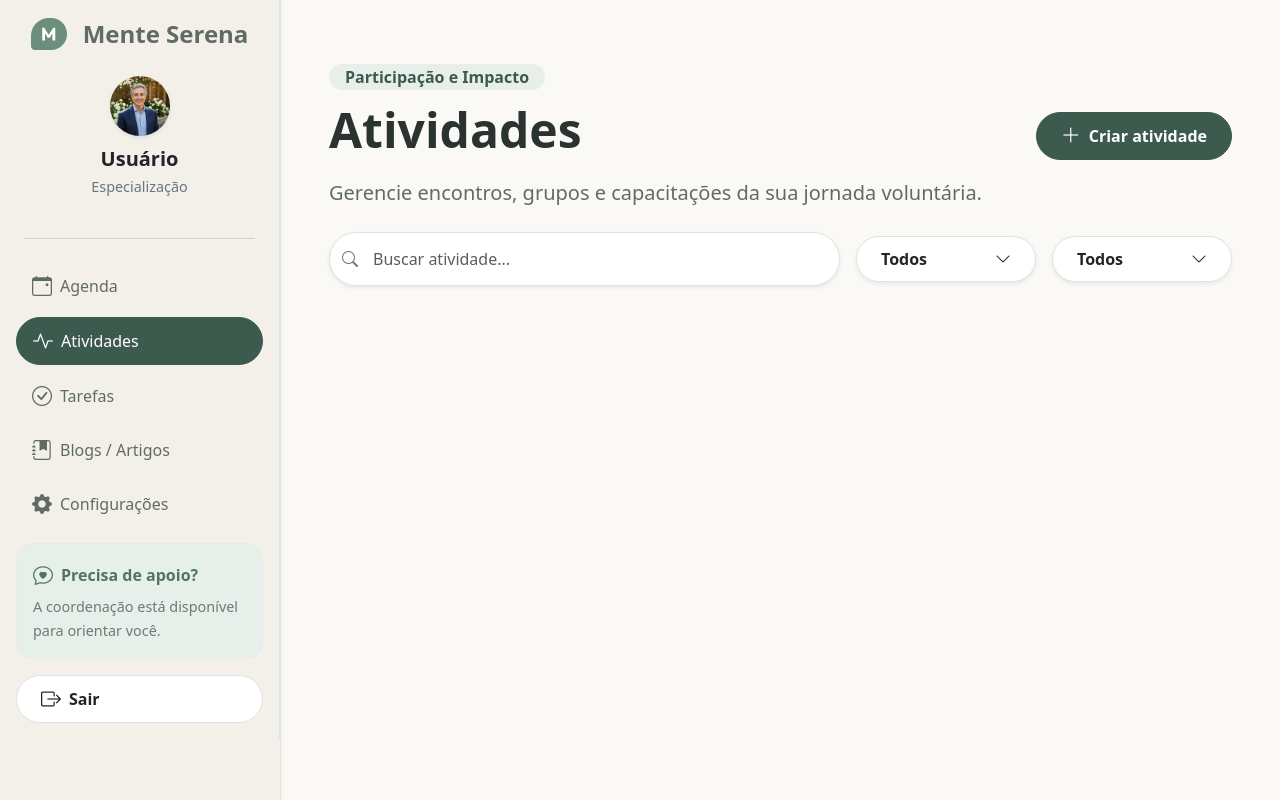
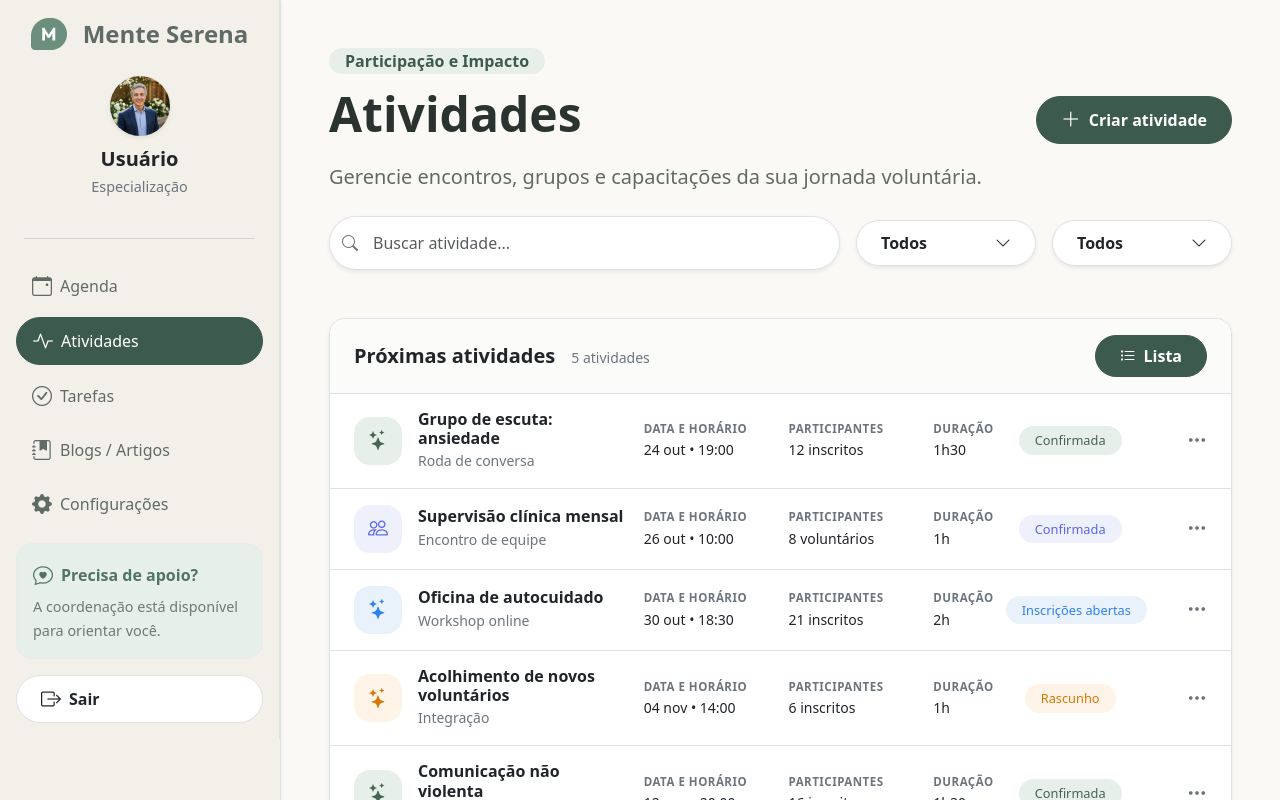
Before and after one commit to CaioDev05/MenteAberta-React, a React (Vite) app in the folder MenteAberta-React/: page /painelvoluntario in a window 1280 px wide. Both pictures are taken after a click on the button "Atividades". Shown: the top 800 px of the page. Built offline with nearby package versions, Linux system fonts and the light colour scheme.

Commit message:
- Atividades feita

```diff
--- a/MenteAberta-React/src/index.css
+++ b/MenteAberta-React/src/index.css
@@ -425,6 +425,7 @@ body {
 
 .form-control-custom:focus {
     border-color: #6B8E7D;
+    transition: box-shadow 0.2s ease-in-out;
     box-shadow: 0 0 0 0.2rem rgba(107, 142, 125, 0.25);
 }
 
--- a/MenteAberta-React/src/pages/PainelVoluntario/Atividades/Atividades.jsx
+++ b/MenteAberta-React/src/pages/PainelVoluntario/Atividades/Atividades.jsx
@@ -19,7 +19,7 @@ const Atividades = () => {
   };
   return (
     <>
-      <section className='hero-section container-fluid px-4 px-xl-5 mt-md-0 mb-5'>
+      <section className='container-fluid px-4 py-5 px-xl-5 mt-md-0'>
 
         <div className='d-flex flex-column flex-md-row justify-content-between gap-3 mb-4'>
           <div>
@@ -43,6 +43,30 @@ const Atividades = () => {
             </button>
           </div>
         </div>
+
+        {/* <div className="d-flex gap-3">
+          <div className='col-3 content-box'>
+            <div className="d-flex">
+              <div className='d-flex align-items-center'>
+                icon
+              </div>
+              <div>
+                <p>ATIVIDADES NO MÊS</p>
+                <p>8</p>
+                <p>3 ainda esta semana</p>
+              </div>
+            </div>
+          </div>
+          <div className='content-box'>
+
+          </div>
+          <div className='content-box'>
+
+          </div>
+          <div className='content-box'>
+
+          </div>
+        </div> */}
 
         <div className="row g-3 align-items-center">
           <div className="col-12 col-md">
@@ -114,6 +138,179 @@ const Atividades = () => {
         </div>
       </section>
 
+      <section className='container-fluid px-4 px-xl-5 pb-5'>
+        <div className="bg-white rounded-4 border shadow-sm overflow-hidden">
+          {/* Header da lista */}
+          <div className='d-flex flex-wrap justify-content-between align-items-center p-3 px-4 border-bottom' style={{ backgroundColor: '#FBFBFA' }}>
+            <div className="d-flex align-items-baseline gap-3">
+              <span className='fs-5 fw-bold text-dark'>Próximas atividades</span>
+              <span className='text-secondary small fw-medium'>5 atividades</span>
+            </div>
+
+            <div className='d-flex align-items-center gap-2 mt-2 mt-md-0'>
+              <button
+                type="button"
+                className='btn btn-success rounded-pill px-4 py-2 fw-semibold d-flex align-items-center justify-content-center gap-2 flex-shrink-0'
+              >
+                <i className="bi bi-list-task"></i>
+                Lista
+              </button>
+            </div>
+          </div>
+
+          {/* Lista de atividades */}
+          <div className='p-0'>
+            <ul className='list-group list-group-flush'>
+              {[
+                {
+                  id: 1,
+                  titulo: "Grupo de escuta: ansiedade",
+                  subtitulo: "Roda de conversa",
+                  icon: "bi-stars",
+                  iconBg: "#E6EFEA",
+                  iconColor: "#476355",
+                  dataHora: "24 out • 19:00",
+                  participantes: "12 inscritos",
+                  duracao: "1h30",
+                  status: "Confirmada",
+                  statusBg: "#E6EFEA",
+                  statusColor: "#476355"
+                },
+                {
+                  id: 2,
+                  titulo: "Supervisão clínica mensal",
+                  subtitulo: "Encontro de equipe",
+                  icon: "bi-people",
+                  iconBg: "#EEF0FB",
+                  iconColor: "#5865F2",
+                  dataHora: "26 out • 10:00",
+                  participantes: "8 voluntários",
+                  duracao: "1h",
+                  status: "Confirmada",
+                  statusBg: "#EEF0FB",
+                  statusColor: "#5865F2"
+                },
+                {
+                  id: 3,
+                  titulo: "Oficina de autocuidado",
+                  subtitulo: "Workshop online",
+                  icon: "bi-stars",
+                  iconBg: "#E9F2FA",
+                  iconColor: "#2F80ED",
+                  dataHora: "30 out • 18:30",
+                  participantes: "21 inscritos",
+                  duracao: "2h",
+                  status: "Inscrições abertas",
+                  statusBg: "#E9F2FA",
+                  statusColor: "#2F80ED"
+                },
+                {
+                  id: 4,
+                  titulo: "Acolhimento de novos voluntários",
+                  subtitulo: "Integração",
+                  icon: "bi-stars",
+                  iconBg: "#FDF4E7",
+                  iconColor: "#D97706",
+                  dataHora: "04 nov • 14:00",
+                  participantes: "6 inscritos",
+                  duracao: "1h",
+                  status: "Rascunho",
+                  statusBg: "#FDF4E7",
+                  statusColor: "#D97706"
+                },
+                {
+                  id: 5,
+                  titulo: "Comunicação não violenta",
+                  subtitulo: "Capacitação",
+                  icon: "bi-stars",
+                  iconBg: "#E6EFEA",
+                  iconColor: "#476355",
+                  dataHora: "12 nov • 20:00",
+                  participantes: "16 inscritos",
+                  duracao: "1h30",
+                  status: "Confirmada",
+                  statusBg: "#E6EFEA",
+                  statusColor: "#476355"
+                }
+              ].map((item) => (
+                <li key={item.id} className='list-group-item px-4 py-3 border-bottom'>
+                  <div className='row align-items-center g-3'>
+                    {/* Ícone e Título */}
+                    <div className='col-12 col-lg-4 d-flex align-items-center gap-3'>
+                      <div
+                        className='rounded-4 d-flex align-items-center justify-content-center flex-shrink-0'
+                        style={{ width: '48px', height: '48px', backgroundColor: item.iconBg, color: item.iconColor }}
+                      >
+                        <i className={`bi ${item.icon} fs-5`}></i>
+                      </div>
+                      <div>
+                        <h6 className='fw-bold mb-0 text-dark'>{item.titulo}</h6>
+                        <small className='text-secondary'>{item.subtitulo}</small>
+                      </div>
+                    </div>
+
+                    {/* Data e Horário */}
+                    <div className='col-6 col-sm-3 col-lg-2'>
+                      <span className='d-block text-secondary text-uppercase fw-semibold' style={{ fontSize: '0.72rem', letterSpacing: '0.5px' }}>
+                        DATA E HORÁRIO
+                      </span>
+                      <span className='fw-medium text-dark small'>{item.dataHora}</span>
+                    </div>
+
+                    {/* Participantes */}
+                    <div className='col-6 col-sm-3 col-lg-2'>
+                      <span className='d-block text-secondary text-uppercase fw-semibold' style={{ fontSize: '0.72rem', letterSpacing: '0.5px' }}>
+                        PARTICIPANTES
+                      </span>
+                      <span className='fw-medium text-dark small'>{item.participantes}</span>
+                    </div>
+
+                    {/* Duração */}
+                    <div className='col-4 col-sm-2 col-lg-1'>
+                      <span className='d-block text-secondary text-uppercase fw-semibold' style={{ fontSize: '0.72rem', letterSpacing: '0.5px' }}>
+                        DURAÇÃO
+                      </span>
+                      <span className='fw-medium text-dark small'>{item.duracao}</span>
+                    </div>
+
+                    {/* Status Badge */}
+                    <div className='col-5 col-sm-3 col-lg-2 text-start text-lg-center'>
+                      <span
+                        className='badge rounded-pill px-3 py-2 fw-medium'
+                        style={{ backgroundColor: item.statusBg, color: item.statusColor, fontSize: '0.8rem' }}
+                      >
+                        {item.status}
+                      </span>
+                    </div>
+
+                    {/* Ações / Mais opções */}
+                    <div className='col-3 col-sm-1 col-lg-1 text-end'>
+                      <button type="button" className='btn btn-link text-secondary p-0 border-0 shadow-none'>
+                        <i className="bi bi-three-dots fs-5"></i>
+                      </button>
+                    </div>
+                  </div>
+                </li>
+              ))}
+            </ul>
+          </div>
+
+          {/* Footer da tabela */}
+          <div className='d-flex justify-content-between align-items-center p-3 px-4 border-top bg-white'>
+            <span className='text-secondary small'>
+              Mostrando 5 de 18 atividades
+            </span>
+            <button
+              type="button"
+              className='btn btn-outline-secondary rounded-pill px-3 py-1 small d-inline-flex align-items-center gap-2 fw-semibold border shadow-sm'
+              style={{ fontSize: '0.875rem' }}
+            >
+              <i className="bi bi-arrow-right"></i>
+              Ver todas
+            </button>
+          </div>
+        </div>
+      </section>
     </>
   )
 }
--- a/MenteAberta-React/src/pages/PainelVoluntario/Configuracoes/Perfil.jsx
+++ b/MenteAberta-React/src/pages/PainelVoluntario/Configuracoes/Perfil.jsx
@@ -90,7 +90,6 @@ const Perfil = () => {
 
                 <ul
                   className={`dropdown-menu w-100 shadow border-0 mt-2 p-2 rounded-4 ${dropdownAberto ? 'show d-block' : ''} dropdown-menu-style`}
-                  style={{ backgroundColor: '#FAF7F2' }}
                   id="subject"
                 >
                   {["Psicóloga Clínica", "Psiquiatra", "Terapeuta Ocupacional", "Prefiro não Informar"].map((opcao) => (
```
Also changed, not shown: MenteAberta-React/src/pages/PainelVoluntario/Atividades/Atividades.css (added).
